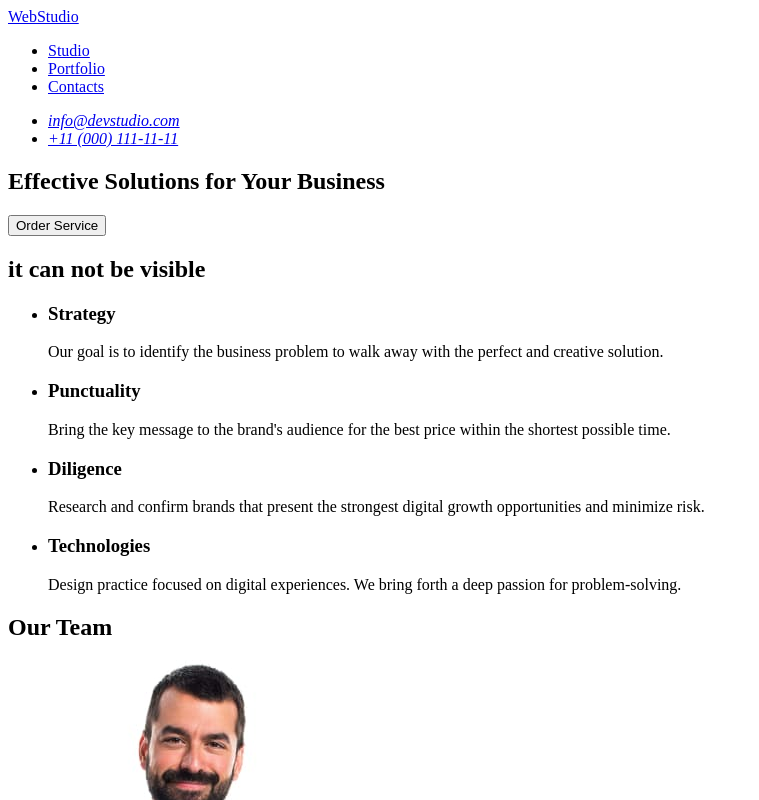
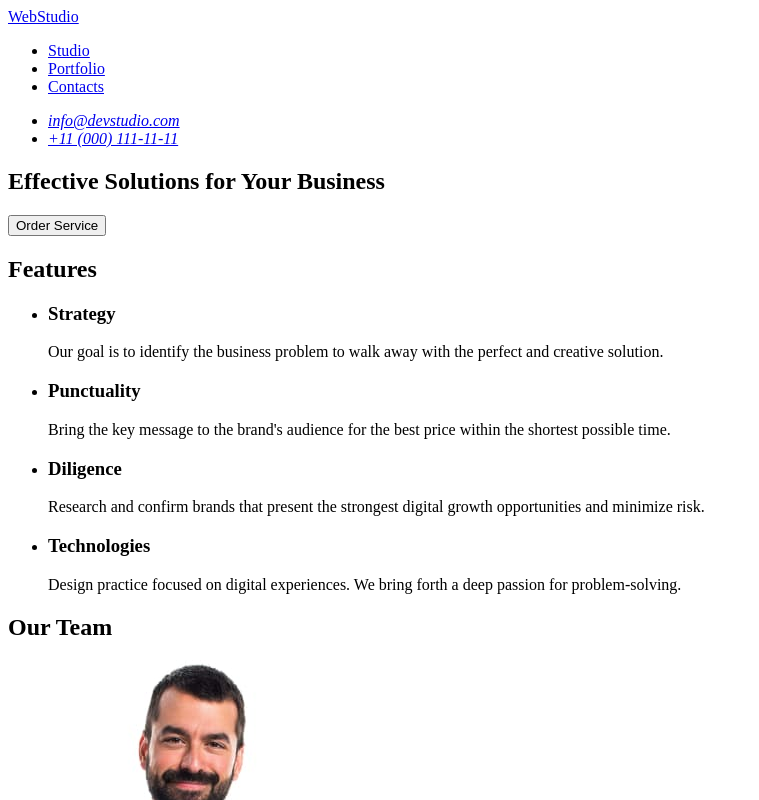
Before and after one commit to OlehHnatenko/goit-markup-hw-01, a plain HTML site: page index.html in a window 1280 px wide. Shown: the top 800 px of the page, without its empty margins (0-759 px from the left). Drawn offline with Linux system fonts and the light colour scheme.

Commit message:
index.html

```diff
--- a/index.html
+++ b/index.html
@@ -3,7 +3,7 @@
 <head>
     <meta charset="UTF-8">
     <meta name="viewport" content="width=device-width, initial-scale=1.0">
-    <title>Document</title>
+    <title>WebStudio</title>
 </head>
 <body>
     <!-- #region header -->
@@ -53,7 +53,7 @@
         </section>
 
         <section>
-            <h2 style="overflow: hidden">it can not be visible</h2>
+            <h2 style="overflow: hidden">Features</h2>
 
             <ul>
 
```
